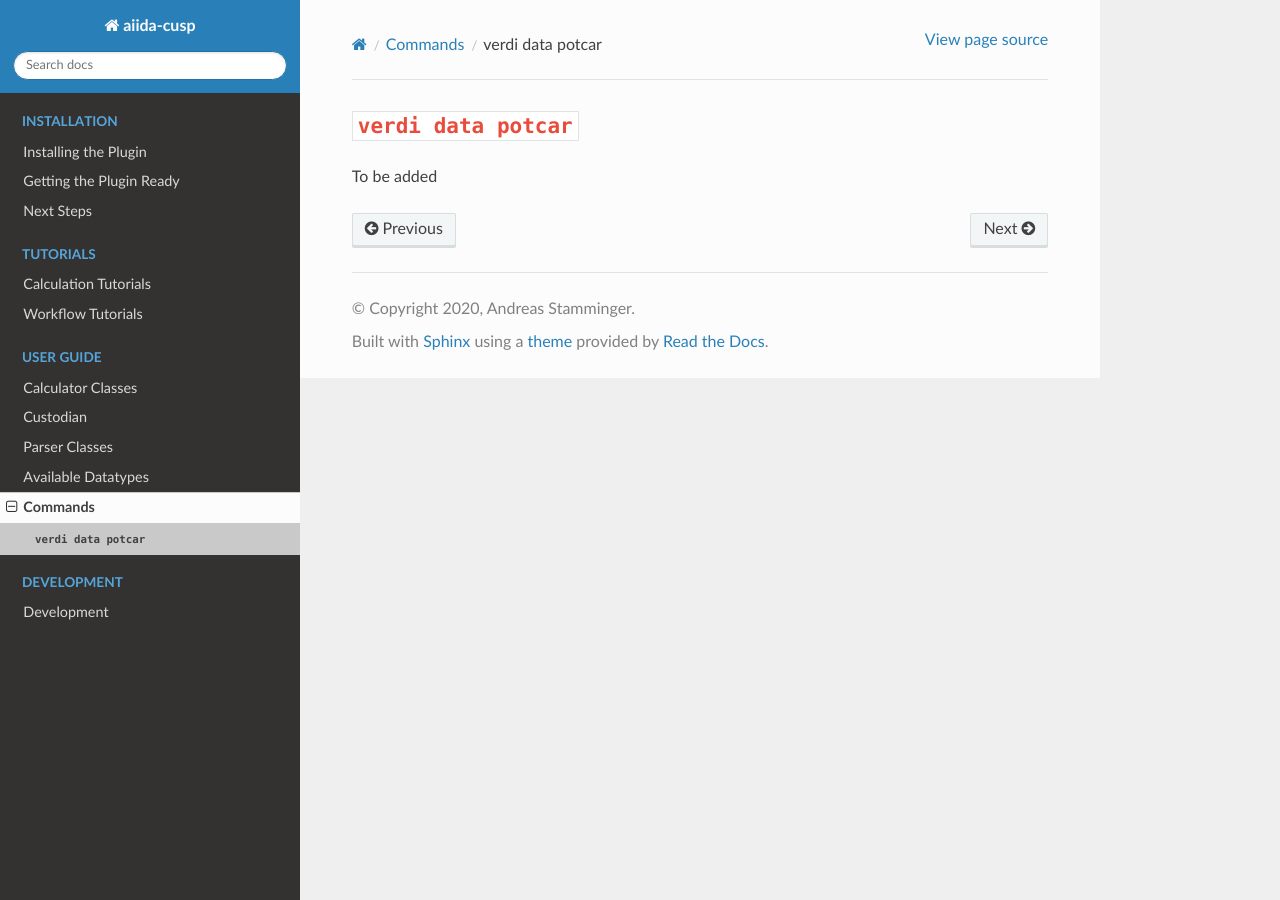
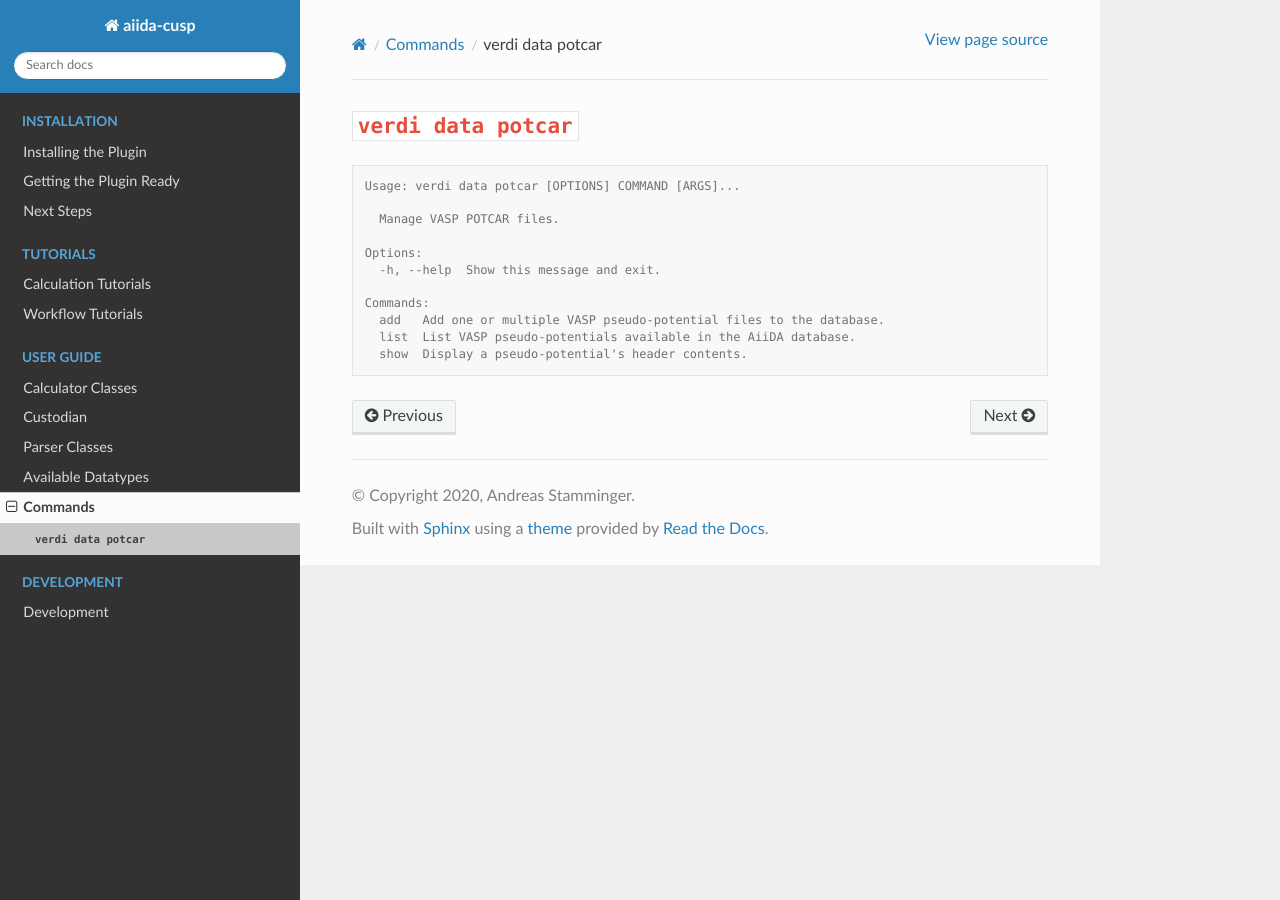
Before and after one commit to aiida-cusp/aiida-cusp, a Sphinx documentation site: the page built from docs/source/user_guide/commands/cli_data_potcar.rst, in a window 1280 px wide. Built offline with Sphinx 7.4.7 and the Read the Docs theme 2.0.0, drawn with Linux system fonts in a browser that asks for light colours.

Commit message:
Add documentation for `verdi data potcar` command

```diff
--- a/docs/source/user_guide/commands/cli_data_potcar.rst
+++ b/docs/source/user_guide/commands/cli_data_potcar.rst
@@ -3,4 +3,16 @@
 ``verdi data potcar``
 *********************
 
-To be added
+.. code-block:: console
+
+   Usage: verdi data potcar [OPTIONS] COMMAND [ARGS]...
+
+     Manage VASP POTCAR files.
+
+   Options:
+     -h, --help  Show this message and exit.
+
+   Commands:
+     add   Add one or multiple VASP pseudo-potential files to the database.
+     list  List VASP pseudo-potentials available in the AiiDA database.
+     show  Display a pseudo-potential's header contents.
```
